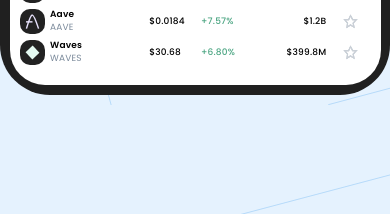
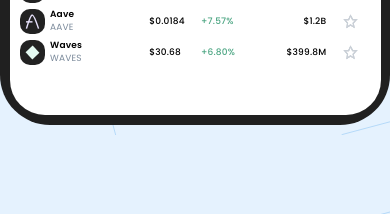
Before and after one commit to GenDev-1001/crypto-wallet, a plain HTML site: page index.html in a window 390 px wide. Shown: the part 630-844 px from the top of the page. Drawn offline with Linux system fonts and the light colour scheme.

Commit message:
fix: fix adaptive for iphone

```diff
--- a/sass/blocks/_dashboard.scss
+++ b/sass/blocks/_dashboard.scss
@@ -43,7 +43,7 @@
 
 	@media(max-width: 475px) {
 		margin: 10px auto;
-		height: 715px;
+		height: 745px;
 	}
 }
 
```
Also changed, not shown: css/main.css, 1 other file.
